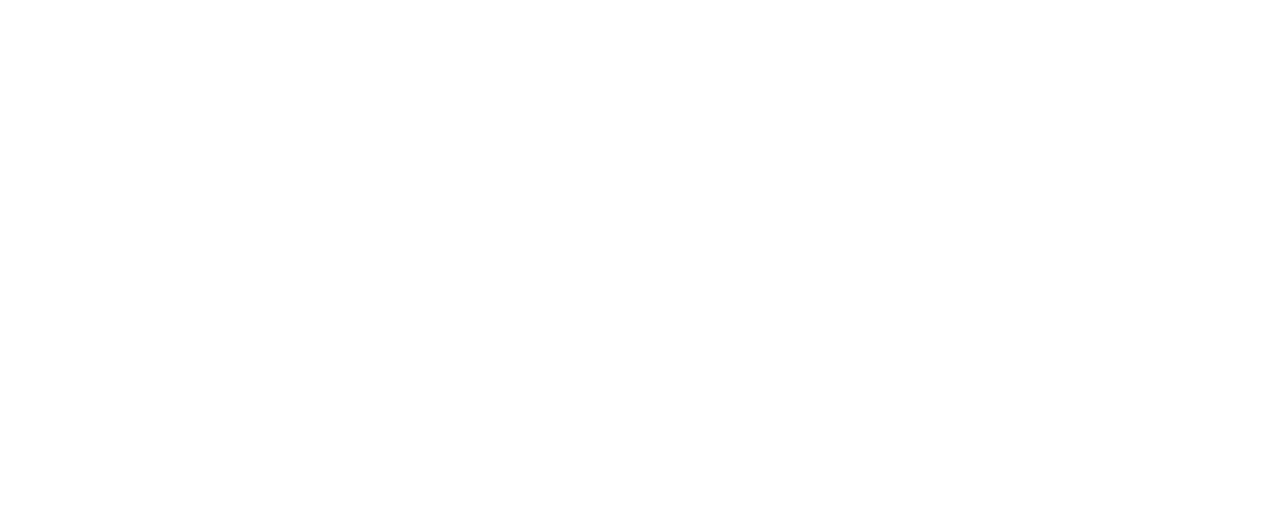
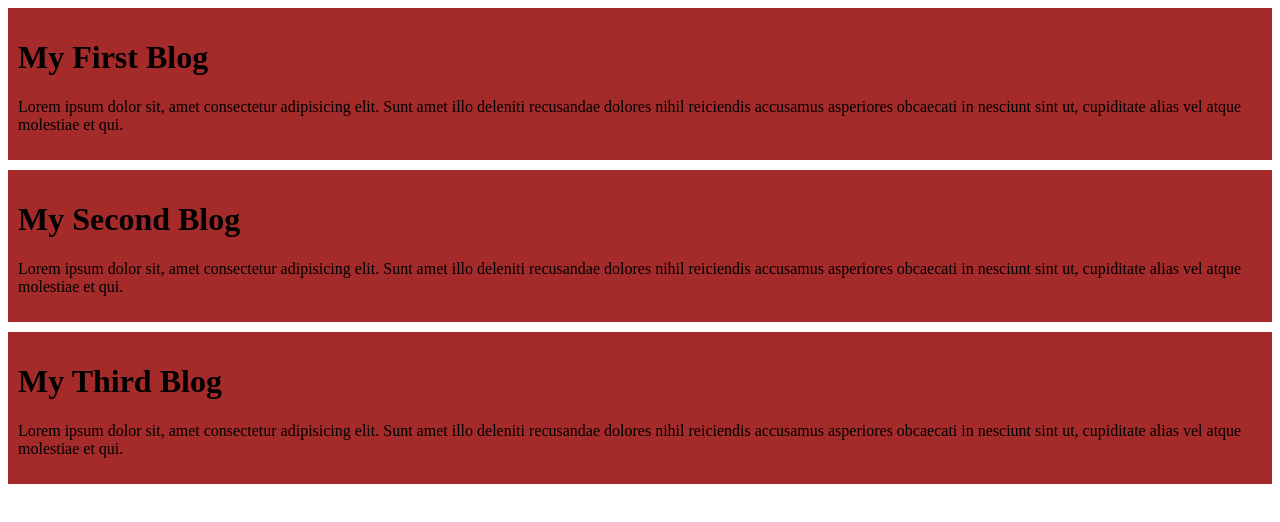
Before and after one commit to TasminMouri/my-first-git-repo, a plain HTML site: page index.html in a window 1280 px wide. Drawn offline with Linux system fonts and the light colour scheme.

Commit message:
added blogs

```diff
--- a/index.html
+++ b/index.html
@@ -4,8 +4,20 @@
     <meta charset="UTF-8">
     <meta name="viewport" content="width=device-width, initial-scale=1.0">
     <title>Document</title>
+    <link rel="stylesheet" href="styles/blog.css">
 </head>
 <body>
-
+    <div>
+        <h1>My First Blog</h1>
+        <p>Lorem ipsum dolor sit, amet consectetur adipisicing elit. Sunt amet illo deleniti recusandae dolores nihil reiciendis accusamus asperiores obcaecati in nesciunt sint ut, cupiditate alias vel atque molestiae et qui.</p>
+    </div>
+    <div>
+        <h1>My Second Blog</h1>
+        <p>Lorem ipsum dolor sit, amet consectetur adipisicing elit. Sunt amet illo deleniti recusandae dolores nihil reiciendis accusamus asperiores obcaecati in nesciunt sint ut, cupiditate alias vel atque molestiae et qui.</p>
+    </div>
+    <div>
+        <h1>My Third Blog</h1>
+        <p>Lorem ipsum dolor sit, amet consectetur adipisicing elit. Sunt amet illo deleniti recusandae dolores nihil reiciendis accusamus asperiores obcaecati in nesciunt sint ut, cupiditate alias vel atque molestiae et qui.</p>
+    </div>
 </body>
 </html>
--- /dev/null
+++ b/styles/blog.css
@@ -0,0 +1,5 @@
+div{
+    background-color: brown;
+    margin-bottom: 10px;
+    padding: 10px;
+}
```
